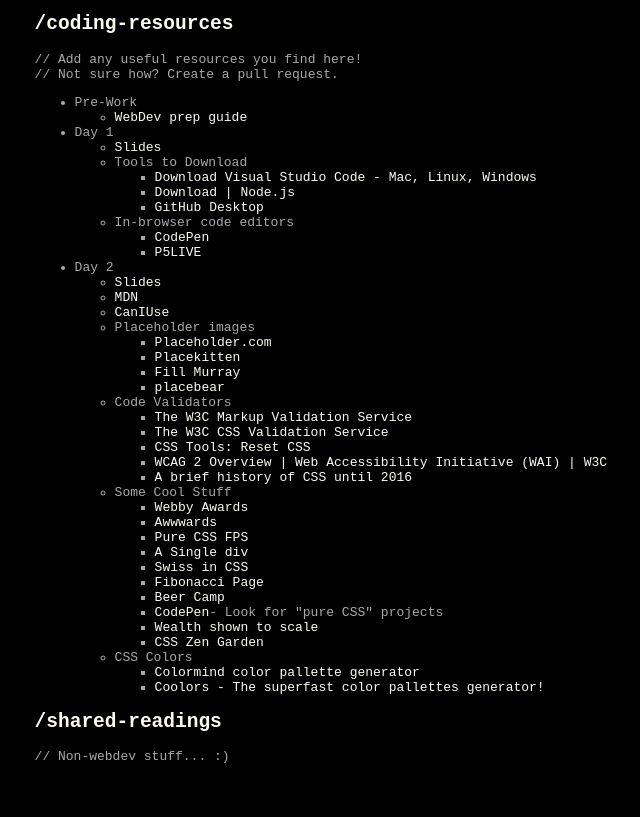
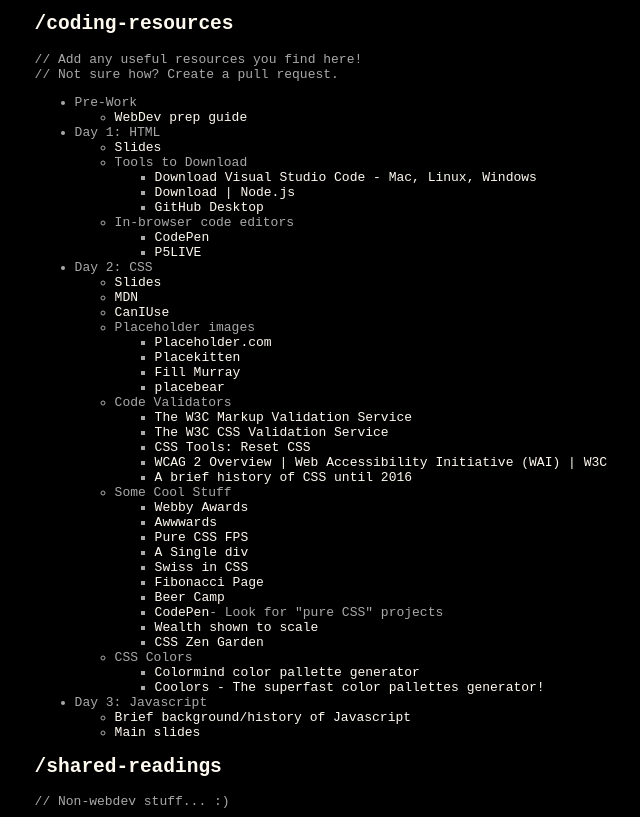
Before and after one commit to deepmay/deepmay.github.io, a plain HTML site: page index.html in a window 1280 px wide. Shown: the part 872-1689 px from the top of the page, without its empty margins (163-803 px from the left). Before the commit the page ends 1644 px from the top, so only its background shows below. Drawn offline with Linux system fonts and the light colour scheme.

Commit message:
add day 3 links

```diff
--- a/index.html
+++ b/index.html
@@ -108,7 +108,7 @@
 							href="https://cdn.discordapp.com/attachments/986110220566671372/1000829521240543342/DeepMay_WebDev_Preparation_Guide.pdf">WebDev
 							prep guide</a></li>
 				</ul>
-				<li>Day 1</li>
+				<li>Day 1: HTML</li>
 				<ul>
 					<li><a
 							href="https://docs.google.com/presentation/d/1ndjRLKdmlcbo43doEIg2nrBPeao2tgEjkcD7WqdIvyg/edit">Slides</a>
@@ -126,7 +126,7 @@
 						<li><a href="https://teddavis.org/p5live/">P5LIVE</a></li>
 					</ul>
 				</ul>
-				<li>Day 2</li>
+				<li>Day 2: CSS</li>
 				<ul>
 					<li><a href="https://4-x.github.io/deepmay2022">Slides</a></li>
 					<li><a href="https://developer.mozilla.org/">MDN</a></li>
@@ -171,6 +171,10 @@
 						<li><a href="https://coolors.co/">Coolors - The superfast color pallettes generator!</a></li>
 					</ul>
 				</ul>
+				<li>Day 3: Javascript</li>
+				<ul>
+					<li><a href="https://docs.google.com/presentation/d/1gtN4TsNQ9dM1M4di44dEiZm_-uqMuVDbhSUcesnIhqg/edit?usp=sharing">Brief background/history of Javascript</a></li>
+					<li><a href="https://slides.com/bethanysum/code-427a33/">Main slides</a></li>
 			</ul>
 		</div>
 		<h2>/shared-readings</h2>
```
